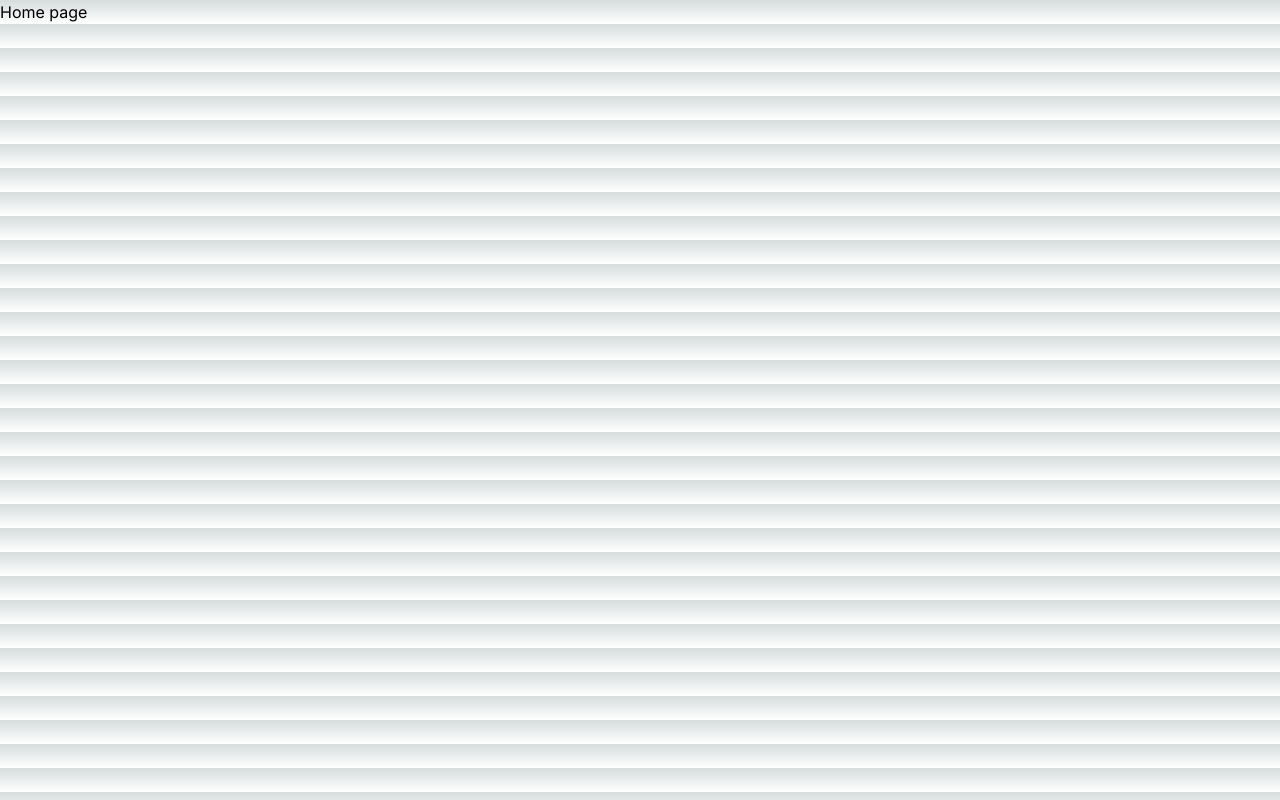
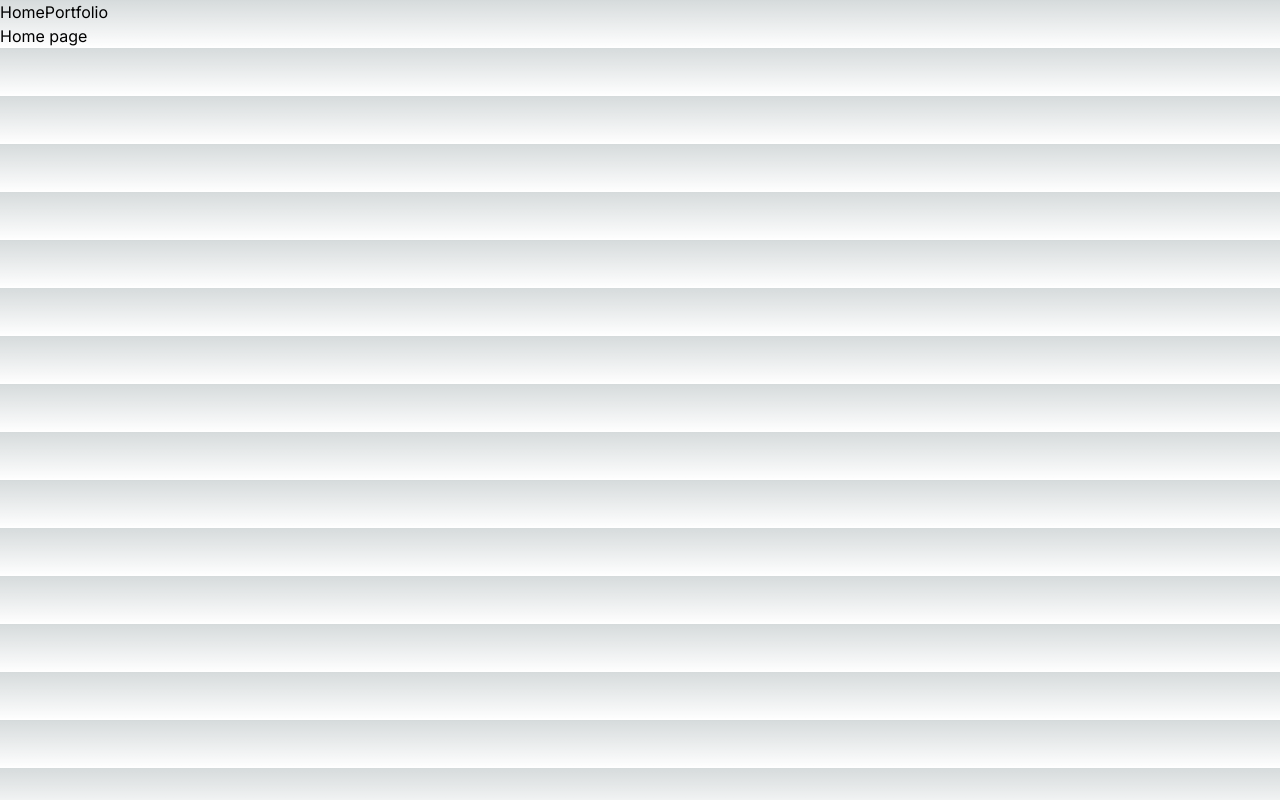
Before and after one commit to RyanHazlewood0/crypto-app, a Next.js app: page / in a window 1280 px wide. Built offline with nearby package versions, Linux system fonts and the light colour scheme.

Commit message:
added basic links to the navbar

```diff
--- a/src/app/layout.js
+++ b/src/app/layout.js
@@ -1,5 +1,6 @@
 import { Inter } from "next/font/google";
 import "./globals.css";
+import Link from "next/link";
 
 const inter = Inter({ subsets: ["latin"] });
 
@@ -11,7 +12,11 @@
 export default function RootLayout({ children }) {
   return (
     <html lang="en">
-      <body className={inter.className}>{children}</body>
+      <body className={inter.className}>
+        <Link href="/">Home</Link>
+        <Link href="/portfolio">Portfolio</Link>
+        {children}
+      </body>
     </html>
   );
 }
```
